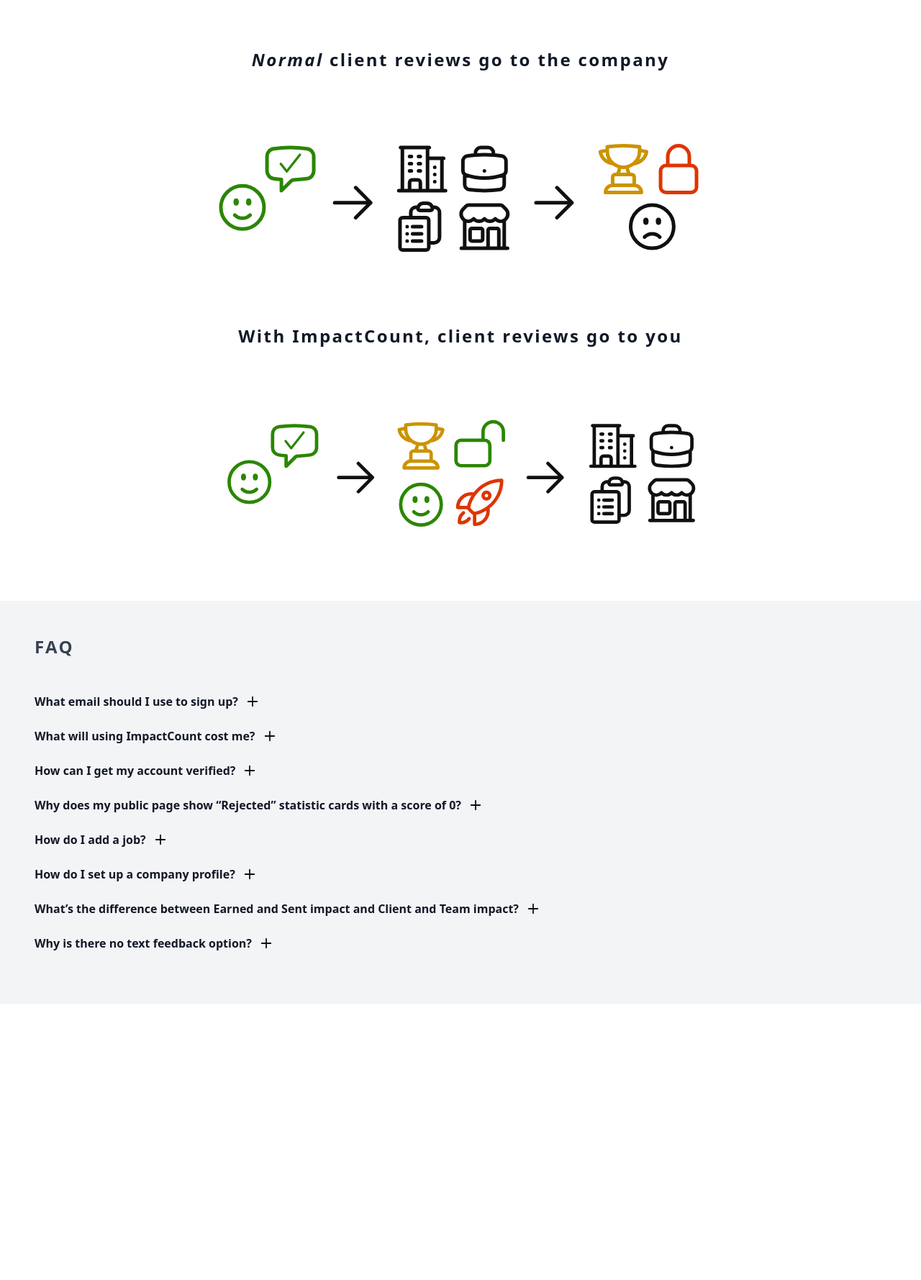
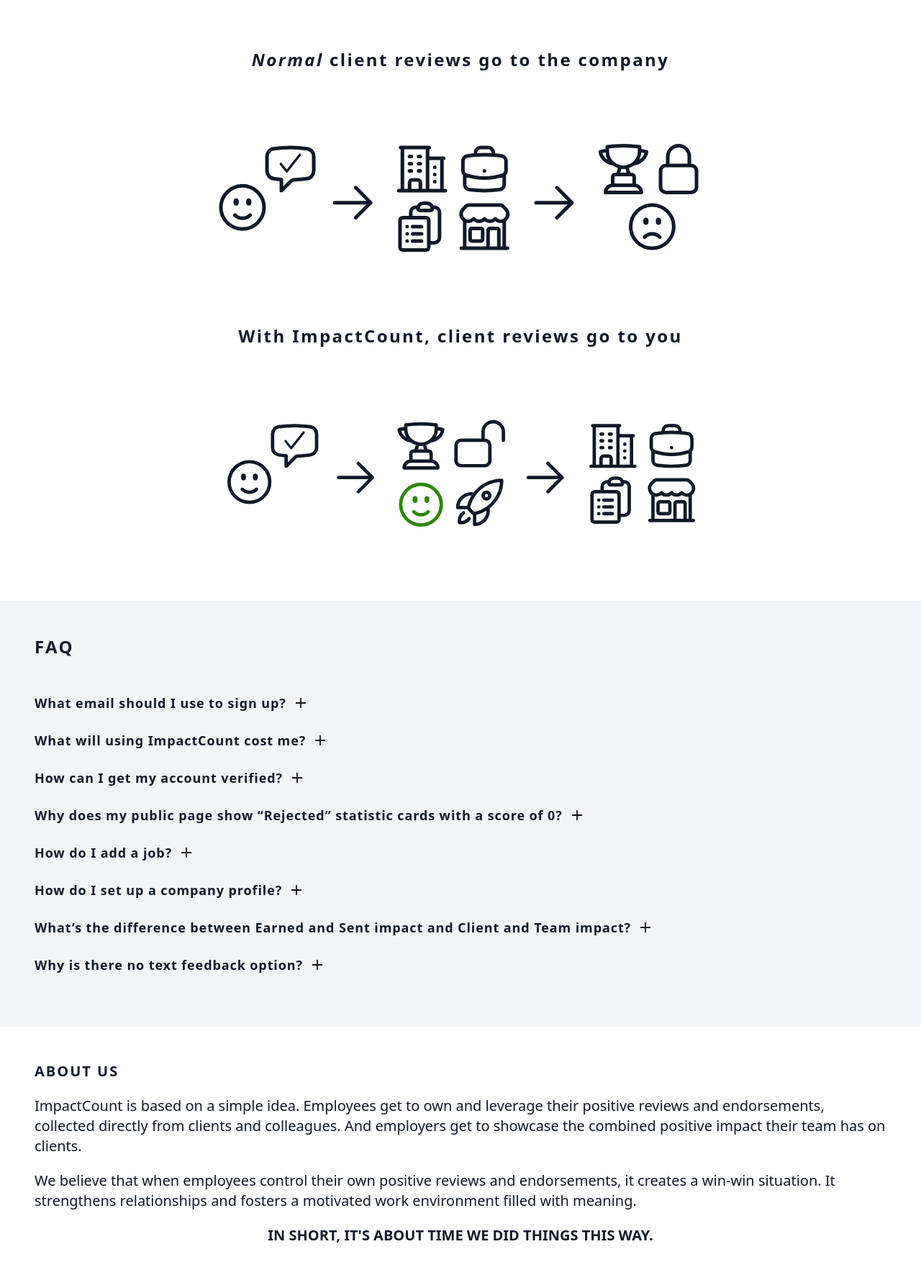
Before and after one commit to jpjpjp2020/iclanding, a Django app: page / in a window 1280 px wide. Shown: the part 737-2516 px from the top of the page at 72% size. Before the commit the page ends 2058 px from the top, so only its background shows below. Run offline with Django 4.2, Linux system fonts and the light colour scheme; style sheets or scripts are compiled from the project's sources.

Commit message:
FAQ-f tracking

```diff
--- a/landingpage/templates/landingpage/home.html
+++ b/landingpage/templates/landingpage/home.html
@@ -29,6 +29,10 @@
                     {% include 'partials/faq.html' %}
                 </section>
 
+                <section id="about_us">
+                    {% include 'partials/about_us.html' %}
+                </section>
+
                 {% endblock %}
             </div>
         </section>
--- a/landingpage/templates/partials/faq.html
+++ b/landingpage/templates/partials/faq.html
@@ -3,11 +3,11 @@
 <section class="p-12 bg-gray-100" id="faq">
 
     <div>
-        <h4 class="text-2xl font-bold text-gray-700 tracking-widest mb-12">FAQ</h4>
+        <h4 class="text-2xl font-bold text-gray-900 tracking-widest mb-12">FAQ</h4>
     </div>
 
     <div class="faq-item mb-6">
-        <button type="button" class="faq-question faq-control text-gray-900 font-semibold" aria-controls="faq-answer-0" aria-expanded="false">
+        <button type="button" class="faq-question faq-control text-gray-900 font-semibold text-lg tracking-wider" aria-controls="faq-answer-0" aria-expanded="false">
             What email should I use to sign up?
             <span class="faq-icon ml-2">
                 <img class="h-6 w-6" src="{% static 'landingpage/img/plus.svg' %}" alt="Expand FAQ"
@@ -15,7 +15,7 @@
                      data-minus-img="{% static 'landingpage/img/minus.svg' %}">
             </span>
         </button>
-        <div class="faq-answer text-gray-700 mt-4" id="faq-answer-0">
+        <div class="faq-answer text-gray-700 mt-4 text-lg tracking-wider" id="faq-answer-0">
             <p class="mt-4">
                 If you are an employee looking to collect your impact, then we suggest
                 using a personal email - so you would truly own your own positive data.
@@ -30,7 +30,7 @@
     </div>
 
     <div class="faq-item mb-6">
-        <button type="button" class="faq-question faq-control text-gray-900 font-semibold" aria-controls="faq-answer-0" aria-expanded="false">
+        <button type="button" class="faq-question faq-control text-gray-900 font-semibold text-lg tracking-wider" aria-controls="faq-answer-0" aria-expanded="false">
             What will using ImpactCount cost me?
             <span class="faq-icon ml-2">
                 <img class="h-6 w-6" src="{% static 'landingpage/img/plus.svg' %}" alt="Expand FAQ"
@@ -38,7 +38,7 @@
                      data-minus-img="{% static 'landingpage/img/minus.svg' %}">
             </span>
         </button>
-        <div class="faq-answer text-gray-700 mt-4" id="faq-answer-1">
+        <div class="faq-answer text-gray-700 mt-4 text-lg tracking-wider" id="faq-answer-1">
             <p class="mt-4">
                 Our plan is to have a free tier that allows any user by minimum to collect
                 and own their positive impact data without paying anything. We will also try
@@ -49,7 +49,7 @@
     </div>
 
     <div class="faq-item mb-6">
-        <button type="button" class="faq-question faq-control text-gray-900 font-semibold" aria-controls="faq-answer-0" aria-expanded="false">
+        <button type="button" class="faq-question faq-control text-gray-900 font-semibold text-lg tracking-wider" aria-controls="faq-answer-0" aria-expanded="false">
             How can I get my account verified?
             <span class="faq-icon ml-2">
                 <img class="h-6 w-6" src="{% static 'landingpage/img/plus.svg' %}" alt="Expand FAQ"
@@ -57,7 +57,7 @@
                      data-minus-img="{% static 'landingpage/img/minus.svg' %}">
             </span>
         </button>
-        <div class="faq-answer text-gray-700 mt-4" id="faq-answer-2">
+        <div class="faq-answer text-gray-700 mt-4 text-lg tracking-wider" id="faq-answer-2">
             <p class="mt-4">
                 If you are an employee, your jobs can be verified by your employer when they sign up.
             </p>
@@ -70,7 +70,7 @@
     </div>
 
     <div class="faq-item mb-6">
-        <button type="button" class="faq-question faq-control text-gray-900 font-semibold" aria-controls="faq-answer-0" aria-expanded="false">
+        <button type="button" class="faq-question faq-control text-gray-900 font-semibold text-lg tracking-wider" aria-controls="faq-answer-0" aria-expanded="false">
             Why does my public page show “Rejected” statistic cards with a score of 0?
             <span class="faq-icon ml-2">
                 <img class="h-6 w-6" src="{% static 'landingpage/img/plus.svg' %}" alt="Expand FAQ"
@@ -78,7 +78,7 @@
                      data-minus-img="{% static 'landingpage/img/minus.svg' %}">
             </span>
         </button>
-        <div class="faq-answer text-gray-700 mt-4" id="faq-answer-3">
+        <div class="faq-answer text-gray-700 mt-4 text-lg tracking-wider" id="faq-answer-3">
             <p class="mt-4">
                 We are testing an anti-spam and anti-fake request logic where spamming random
                 people or companies will leave a public mark on one’s public profile.
@@ -89,7 +89,7 @@
     </div>
 
     <div class="faq-item mb-6">
-        <button type="button" class="faq-question faq-control text-gray-900 font-semibold" aria-controls="faq-answer-0" aria-expanded="false">
+        <button type="button" class="faq-question faq-control text-gray-900 font-semibold text-lg tracking-wider" aria-controls="faq-answer-0" aria-expanded="false">
             How do I add a job?
             <span class="faq-icon ml-2">
                 <img class="h-6 w-6" src="{% static 'landingpage/img/plus.svg' %}" alt="Expand FAQ"
@@ -97,7 +97,7 @@
                      data-minus-img="{% static 'landingpage/img/minus.svg' %}">
             </span>
         </button>
-        <div class="faq-answer text-gray-700 mt-4" id="faq-answer-4">
+        <div class="faq-answer text-gray-700 mt-4 text-lg tracking-wider" id="faq-answer-4">
             <p class="mt-4">
                 You can add a job from Settings - My Jobs. If your employer has not joined,
                 you can add a company name tied to your job. Once you employer joins, you can
@@ -107,7 +107,7 @@
     </div>
 
     <div class="faq-item mb-6">
-        <button type="button" class="faq-question faq-control text-gray-900 font-semibold" aria-controls="faq-answer-0" aria-expanded="false">
+        <button type="button" class="faq-question faq-control text-gray-900 font-semibold text-lg tracking-wider" aria-controls="faq-answer-0" aria-expanded="false">
             How do I set up a company profile?
             <span class="faq-icon ml-2">
                 <img class="h-6 w-6" src="{% static 'landingpage/img/plus.svg' %}" alt="Expand FAQ"
@@ -115,7 +115,7 @@
                      data-minus-img="{% static 'landingpage/img/minus.svg' %}">
             </span>
         </button>
-        <div class="faq-answer text-gray-700 mt-4" id="faq-answer-5">
+        <div class="faq-answer text-gray-700 mt-4 text-lg tracking-wider" id="faq-answer-5">
             <p class="mt-4">
                 You have to first set up a personal account. Then you can add a company profile
                 from Settings - My Company. Your personal account will have the admin rights for
@@ -125,7 +125,7 @@
     </div>
 
     <div class="faq-item mb-6">
-        <button type="button" class="faq-question faq-control text-gray-900 font-semibold" aria-controls="faq-answer-0" aria-expanded="false">
+        <button type="button" class="faq-question faq-control text-gray-900 font-semibold text-lg tracking-wider" aria-controls="faq-answer-0" aria-expanded="false">
             What’s the difference between Earned and Sent impact and Client and Team impact?
             <span class="faq-icon ml-2">
                 <img class="h-6 w-6" src="{% static 'landingpage/img/plus.svg' %}" alt="Expand FAQ"
@@ -133,7 +133,7 @@
                      data-minus-img="{% static 'landingpage/img/minus.svg' %}">
             </span>
         </button>
-        <div class="faq-answer text-gray-700 mt-4" id="faq-answer-6">
+        <div class="faq-answer text-gray-700 mt-4 text-lg tracking-wider" id="faq-answer-6">
             <p class="mt-4">
                 Earned impact is the positive impact you have earned from your clients, colleagues,
                 or employers. Sent impact is the impact you have confirmed as a client, a colleague,
@@ -147,7 +147,7 @@
     </div>
 
     <div class="faq-item mb-6">
-        <button type="button" class="faq-question faq-control text-gray-900 font-semibold" aria-controls="faq-answer-0" aria-expanded="false">
+        <button type="button" class="faq-question faq-control text-gray-900 font-semibold text-lg tracking-wider" aria-controls="faq-answer-0" aria-expanded="false">
             Why is there no text feedback option?
             <span class="faq-icon ml-2">
                 <img class="h-6 w-6" src="{% static 'landingpage/img/plus.svg' %}" alt="Expand FAQ"
@@ -155,7 +155,7 @@
                      data-minus-img="{% static 'landingpage/img/minus.svg' %}">
             </span>
         </button>
-        <div class="faq-answer text-gray-700 mt-4" id="faq-answer-7">
+        <div class="faq-answer text-gray-700 mt-4 text-lg tracking-wider" id="faq-answer-7">
             <p class="mt-4">
                 We are testing a quick way of leaving positive feedback - via giving an impact score
                 from 1 to 99 for any positive interactions + a general reason from a preset list.
--- a/landingpage/templates/partials/visual.html
+++ b/landingpage/templates/partials/visual.html
@@ -10,7 +10,7 @@
                     <span class="italic">Normal</span> client reviews go to the company
                 </h2>
             </div>
-            <img class="h-40 w-auto" src="{% static 'landingpage/img/std.svg' %}" alt="Standard way">
+            <img class="h-40 w-auto" src="{% static 'landingpage/img/std3.svg' %}" alt="Standard way">
         </div>
 
         <div class="w-full flex flex-col items-center justify-center">
@@ -19,7 +19,7 @@
                     With ImpactCount, client reviews go to you
                 </h2>
             </div>
-            <img class="h-40 w-auto" src="{% static 'landingpage/img/withic.svg' %}" alt="ImpactCount way">
+            <img class="h-40 w-auto" src="{% static 'landingpage/img/withic3.svg' %}" alt="ImpactCount way">
         </div>
 
     </div>
```
Also changed, not shown: landingpage/static/landingpage/img/std.svg (deleted), landingpage/static/landingpage/img/std3.svg (added), landingpage/static/landingpage/img/withic.svg (deleted), landingpage/static/landingpage/img/withic3.svg (added).
